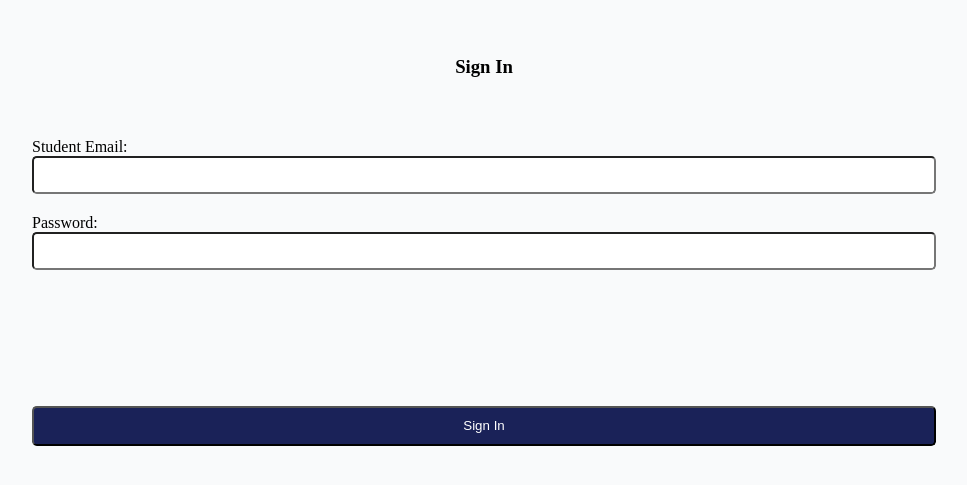
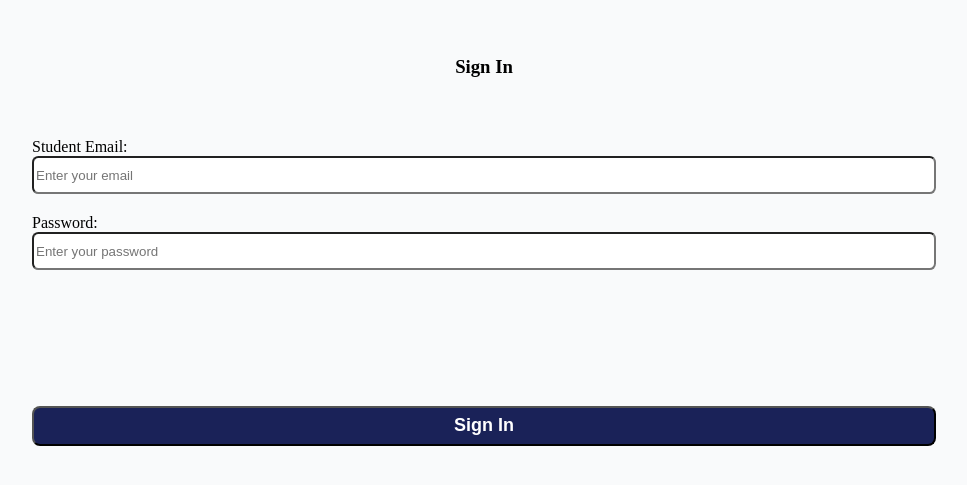
Before and after one commit to carlos45-dev/lending-platform, a React (Vite) app: page / in a window 1280 px wide. Shown: the part 129-614 px from the top of the page, without its empty margins (156-1123 px from the left). Built offline with nearby package versions, Linux system fonts and the light colour scheme.

Commit message:
Lending-platform

```diff
--- a/src/pages/SignIn.jsx
+++ b/src/pages/SignIn.jsx
@@ -6,11 +6,11 @@ function SignIn(){
         <form>
         <div className="form-group">
             <label htmlFor="email">Student Email:</label><br />
-            <input type="email" id="email" name="email" required className='input' />
+            <input type="email" id="email" name="email" required className='input' placeholder='Enter your email' />
         </div>
         <div className="form-group2">
             <label htmlFor="password">Password:</label><br />
-            <input type="password" id="password" name="password" className='input' required />
+            <input type="password" id="password" name="password" className='input' required  placeholder='Enter your password'/>
         </div>
         <button className='submit' type="submit">Sign In</button>
         </form>
--- a/src/styles/SignIn.css
+++ b/src/styles/SignIn.css
@@ -10,6 +10,7 @@ body {
     display: flex;
     justify-content: center;
     align-items: center;
+    font-family: 'Courier New', Courier, monospace sans-serif;
 }
 .signin-container {
     display: flex;
@@ -19,7 +20,7 @@ body {
     background-color: #F9FAFB;
     padding: 20px;
     width: 80vw;
-    height: 80vw;
+    height: 90vw;
     border-radius: 2%;
 }
 h3{
@@ -31,14 +32,19 @@ margin-bottom: 60px;;
     color: white;
     margin-top: 15%;
     width: 100%;
-    border-radius: 0.3rem;
+    border-radius: 0.5rem;
     height: 5vh;
+    font-weight: bold;
+    font-size: large;
+
 }
 .input{
     width: 70vw;
     height: 4vh;
-    border-radius:0.3rem;
+    border-radius:0.4rem;
 }
 .form-group{
    margin-bottom: 20px;
 }
+label{
+}
```
